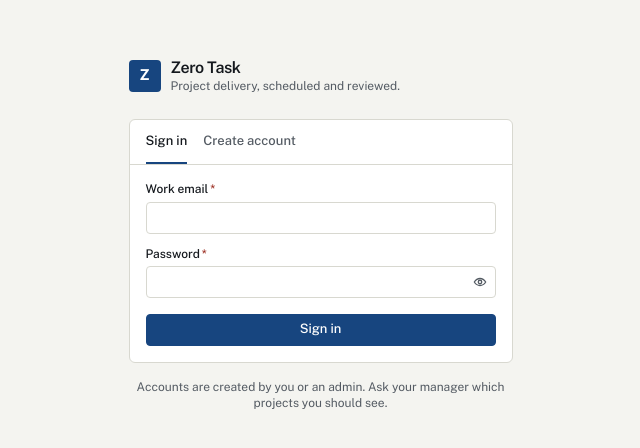
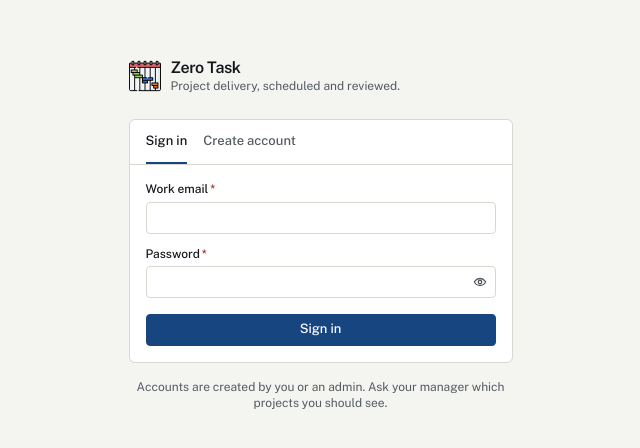
Before and after one commit to xFlawlessDev/zerotask, a React (Vite) app in the folder apps/web/: page /auth in a window 1280 px wide. Shown: the part 166-614 px from the top of the page, without its empty margins (312-952 px from the left). Built offline with nearby package versions, Linux system fonts and the light colour scheme.

Commit message:
Add logo image and update app shell and auth page to use it

```diff
--- a/apps/web/src/components/app-shell.tsx
+++ b/apps/web/src/components/app-shell.tsx
@@ -5,6 +5,7 @@ import { useFavorites, useOverview } from "@/features/hooks";
 import { TopBar } from "@/components/top-bar";
 import { IconRail, IconStar } from "@/components/icon";
 import { cn } from "@/lib/utils";
+import logo from "@/assets/logo.png";
 import type { ComponentType } from "react";
 import {
   IconAdmin,
@@ -145,12 +146,12 @@ export function AppShell({ title, children }: { title: string; children: React.R
       >
         <div className="flex h-(--topbar-height) items-center gap-2 border-b border-rule px-3">
           <Link to="/" className="flex min-w-0 items-center gap-2" aria-label="Zero Task home">
-            <span
+            <img
+              src={logo}
+              alt=""
               aria-hidden="true"
-              className="flex size-7 shrink-0 items-center justify-center rounded-control bg-accent-ink text-[13px] font-bold text-on-accent"
-            >
-              Z
-            </span>
+              className="size-7 shrink-0 rounded-control object-contain"
+            />
             {!collapsed && (
               <span className="truncate text-compact font-semibold tracking-tight text-ink">
                 Zero Task
--- a/apps/web/src/routes/auth.tsx
+++ b/apps/web/src/routes/auth.tsx
@@ -7,6 +7,7 @@ import { useQueryClient } from "@tanstack/react-query";
 import { Button } from "@/components/ui/button";
 import { TextField, PasswordField } from "@/components/ui/field";
 import { cn } from "@/lib/utils";
+import logo from "@/assets/logo.png";
 
 /**
  * The sign-in screen.
@@ -64,12 +65,12 @@ export default function AuthPage() {
     <div className="grid min-h-dvh place-items-center bg-canvas px-4">
       <div className="w-full max-w-sm">
         <div className="mb-6 flex items-center gap-2.5">
-          <span
+          <img
+            src={logo}
+            alt=""
             aria-hidden="true"
-            className="flex size-8 items-center justify-center rounded-control bg-accent-ink text-[15px] font-bold text-on-accent"
-          >
-            Z
-          </span>
+            className="size-8 shrink-0 rounded-control object-contain"
+          />
           <div>
             <p className="text-section font-semibold tracking-tight text-ink">Zero Task</p>
             <p className="text-meta text-ink-muted">Project delivery, scheduled and reviewed.</p>
```
Also changed, not shown: apps/web/src/assets/logo.png (added).
